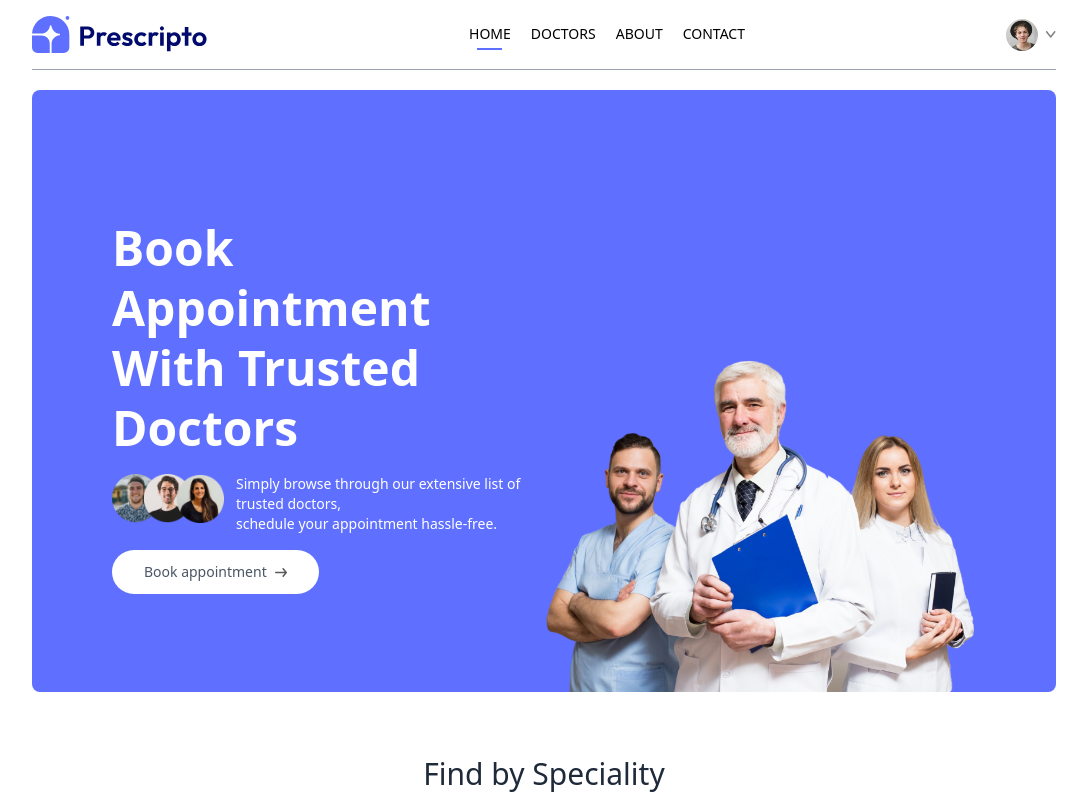
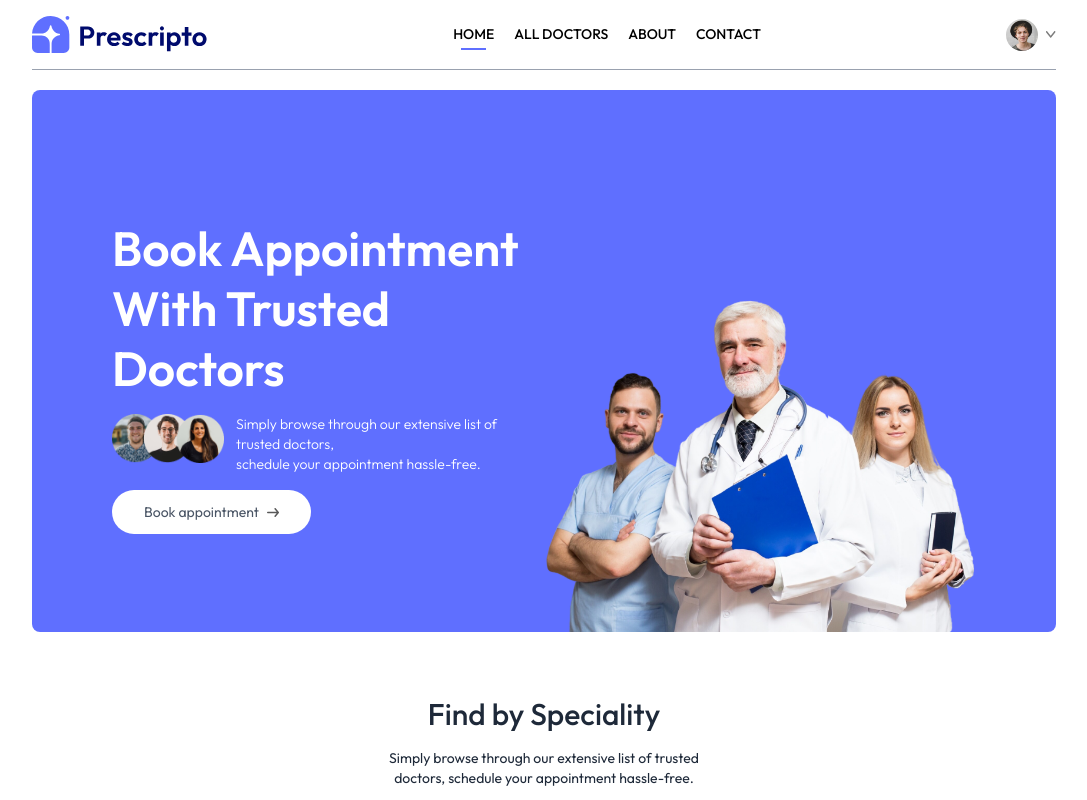
Before and after one commit to ameen209/VitaConnect, a React (Vite) app in the folder Frontend/: page / in a window 1280 px wide. Shown: the top 800 px of the page, without its empty margins (96-1183 px from the left). Built offline with nearby package versions, Linux system fonts and the light colour scheme.

Commit message:
homepage completed

```diff
--- a/Frontend/src/components/Navbar.jsx
+++ b/Frontend/src/components/Navbar.jsx
@@ -10,14 +10,14 @@ const Navbar = () => {
 
   return (
     <div className='flex items-center justify-between text-sm py-4 mb-5 border-b border-b-gray-400'>
-      <img className='w-44 cursor-pointer' src={assets.logo} alt="" />
+      <img onClick={()=>navigate('/')} className='w-44 cursor-pointer' src={assets.logo} alt="" />
       <ul className='hidden md:flex items-start gap-5 font-medium'>
         <NavLink to='/'>
           <li className='py-1'>HOME</li>
           <hr style={{backgroundColor: "#5f6FFF"}} className='border-none outline-none h-0.5 w-3/5 m-auto hidden' />
         </NavLink>
         <NavLink to='/doctors'>
-          <li className='py-1'>DOCTORS</li>
+          <li className='py-1'>ALL DOCTORS</li>
           <hr style={{backgroundColor: "#5f6FFF"}} className='border-none outline-none h-0.5 w-3/5 m-auto hidden' />
         </NavLink>
         <NavLink to='/about'>
--- a/Frontend/src/index.css
+++ b/Frontend/src/index.css
@@ -1,4 +1,9 @@
+@import url('https://fonts.googleapis.com/css2?family=Outfit:wght@100..900&display=swap');
 @import "tailwindcss";
+
+*{
+    font-family: Outfit;
+}
 .active hr{
     @apply block
 }
```
